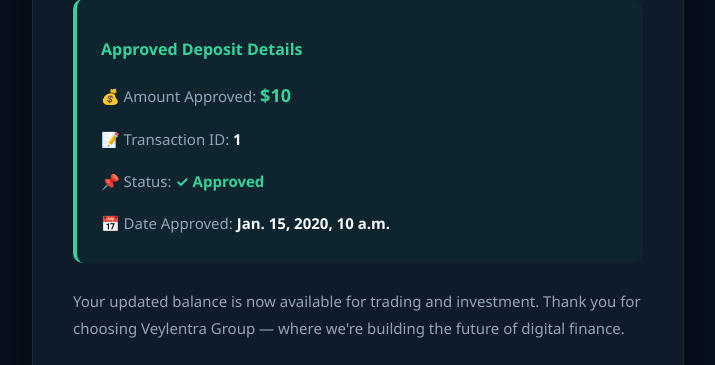
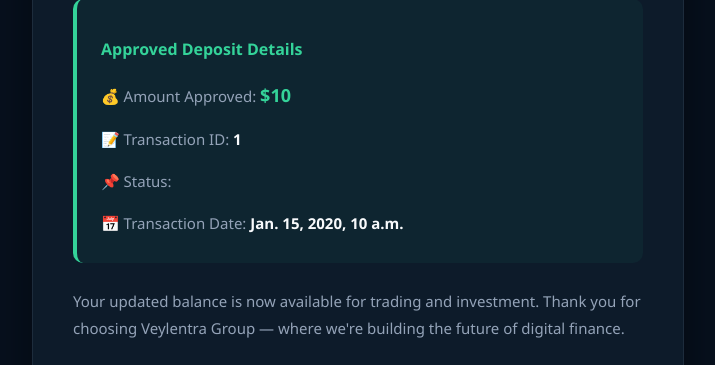
Before and after one commit to VeylentraGroup/vaylentragroup-railway, a Django app: template veylentra_group/investment/templates/investment/deposit_successmail.html in a window 1280 px wide. Shown: the part 526-891 px from the top of the page, without its empty margins (282-997 px from the left). Run offline with Django 5.2, Linux system fonts and the light colour scheme; the template is opened without the code that fills it: most values are stand-ins (such as "Sample title", 1, 10 or a date in 2020).

Commit message:
Fix deposit transaction status and transaction date

```diff
--- a/veylentra_group/investment/templates/investment/deposit_successmail.html
+++ b/veylentra_group/investment/templates/investment/deposit_successmail.html
@@ -274,8 +274,24 @@
         <p style="font-weight:700; color:#34d399; font-size:16px; margin-bottom:10px;">Approved Deposit Details</p>
         <p><span class="label">💰 Amount Approved:</span> <span class="amount">${{ amount }}</span></p>
         <p><span class="label">📝 Transaction ID:</span> <strong>{{ transaction_id }}</strong></p>
-        <p><span class="label">📌 Status:</span> <span class="status">✓ Approved</span></p>
-        <p><span class="label">📅 Date Approved:</span> <strong>{{ approval_date }}</strong></p>
+          <p>
+        <span class="label">📌 Status:</span>
+
+        {% if status == "pending" %}
+            <span class="status">⏳ Pending Review</span>
+        {% elif status == "approved" %}
+            <span class="status">✓ Approved</span>
+        {% elif status == "rejected" %}
+            <span style="color:#f87171; font-weight:700;">
+                ✕ Rejected
+            </span>
+        {% endif %}
+    </p>
+
+    <p>
+        <span class="label">📅 Transaction Date:</span>
+        <strong>{{ transaction_date }}</strong>
+    </p>
       </div>
 
       <p>Your updated balance is now available for trading and investment. Thank you for choosing Veylentra Group — where we're building the future of digital finance.</p>
```
